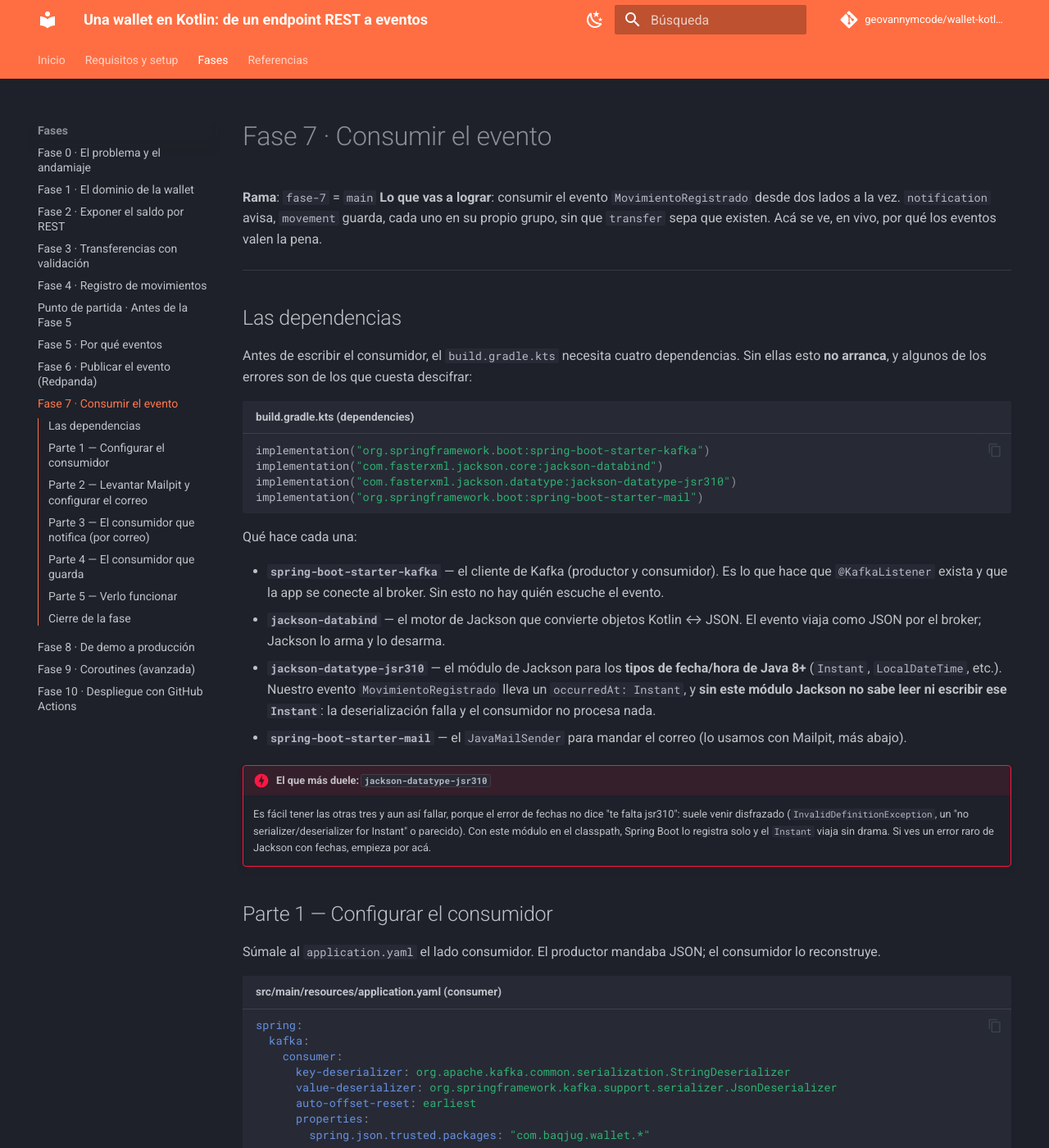
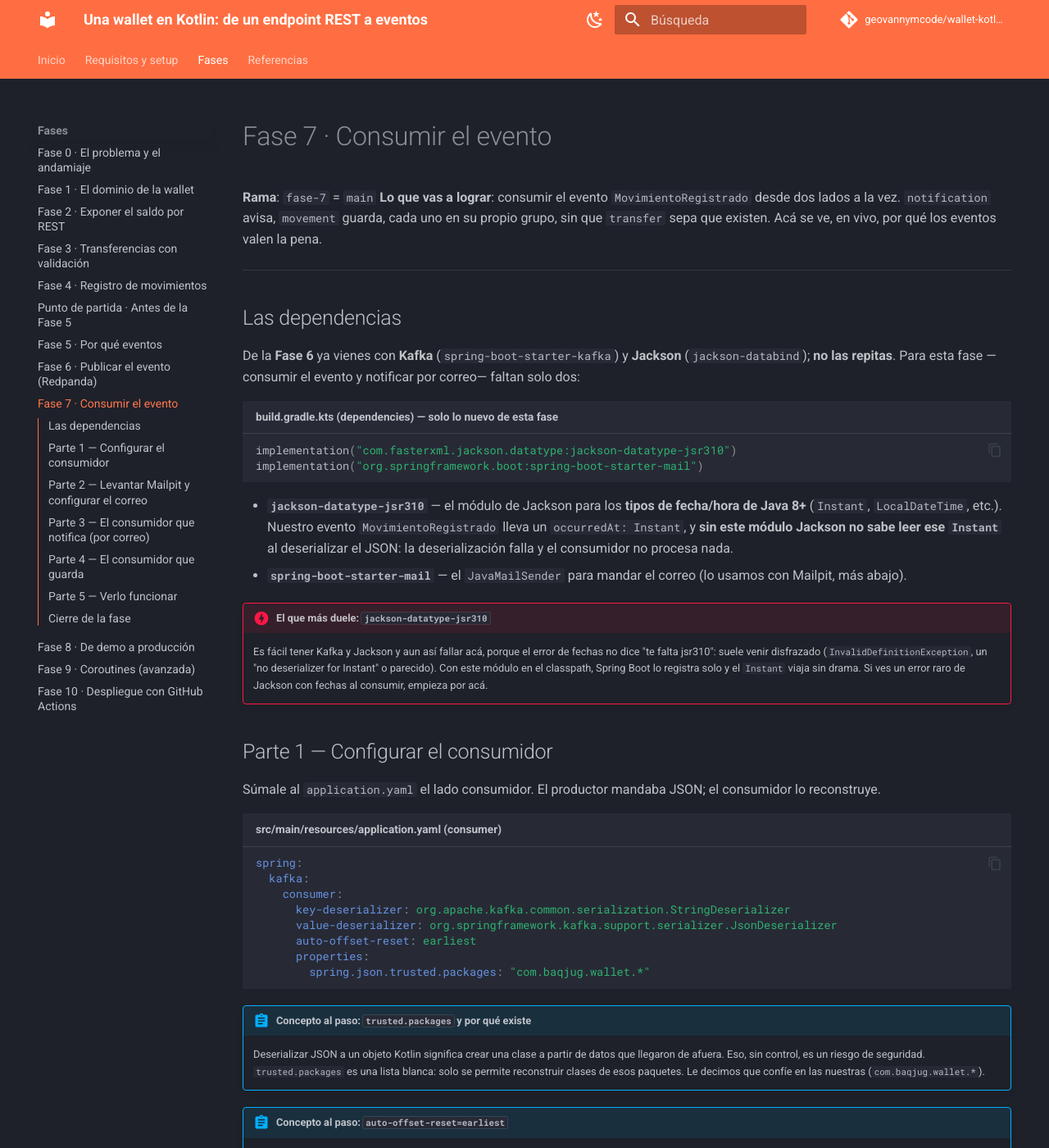
Before and after one commit to geovannymcode/wallet-kotlin-baqjug, an MkDocs documentation site: the page built from docs/fase-07-consumir-evento.md, in a window 1280 px wide and 1400 px high. Shown: the whole window at 82% size. Built offline with MkDocs 1.6.1 and Material for MkDocs 9.7.7, drawn with Linux system fonts in a browser that asks for light colours; comment, search, counter and statistics services are not loaded.

Commit message:
docs(fase-7): no repetir dependencias de la Fase 6 (kafka, jackson-databind); dejar solo jsr310 y mail

````diff
--- a/docs/fase-07-consumir-evento.md
+++ b/docs/fase-07-consumir-evento.md
@@ -7,24 +7,18 @@
 
 ## Las dependencias
 
-Antes de escribir el consumidor, el `build.gradle.kts` necesita cuatro dependencias. Sin ellas esto **no arranca**, y algunos de los errores son de los que cuesta descifrar:
+De la **Fase 6** ya vienes con **Kafka** (`spring-boot-starter-kafka`) y **Jackson** (`jackson-databind`); **no las repitas**. Para esta fase —consumir el evento y notificar por correo— faltan solo dos:
 
-```kotlin title="build.gradle.kts (dependencies)"
-implementation("org.springframework.boot:spring-boot-starter-kafka")
-implementation("com.fasterxml.jackson.core:jackson-databind")
+```kotlin title="build.gradle.kts (dependencies) — solo lo nuevo de esta fase"
 implementation("com.fasterxml.jackson.datatype:jackson-datatype-jsr310")
 implementation("org.springframework.boot:spring-boot-starter-mail")
 ```
 
-Qué hace cada una:
-
-- **`spring-boot-starter-kafka`** — el cliente de Kafka (productor y consumidor). Es lo que hace que `@KafkaListener` exista y que la app se conecte al broker. Sin esto no hay quién escuche el evento.
-- **`jackson-databind`** — el motor de Jackson que convierte objetos Kotlin ↔ JSON. El evento viaja como JSON por el broker; Jackson lo arma y lo desarma.
-- **`jackson-datatype-jsr310`** — el módulo de Jackson para los **tipos de fecha/hora de Java 8+** (`Instant`, `LocalDateTime`, etc.). Nuestro evento `MovimientoRegistrado` lleva un `occurredAt: Instant`, y **sin este módulo Jackson no sabe leer ni escribir ese `Instant`**: la deserialización falla y el consumidor no procesa nada.
+- **`jackson-datatype-jsr310`** — el módulo de Jackson para los **tipos de fecha/hora de Java 8+** (`Instant`, `LocalDateTime`, etc.). Nuestro evento `MovimientoRegistrado` lleva un `occurredAt: Instant`, y **sin este módulo Jackson no sabe leer ese `Instant`** al deserializar el JSON: la deserialización falla y el consumidor no procesa nada.
 - **`spring-boot-starter-mail`** — el `JavaMailSender` para mandar el correo (lo usamos con Mailpit, más abajo).
 
 !!! danger "El que más duele: `jackson-datatype-jsr310`"
-    Es fácil tener las otras tres y aun así fallar, porque el error de fechas no dice "te falta jsr310": suele venir disfrazado (`InvalidDefinitionException`, un "no serializer/deserializer for Instant" o parecido). Con este módulo en el classpath, Spring Boot lo registra solo y el `Instant` viaja sin drama. Si ves un error raro de Jackson con fechas, empieza por acá.
+    Es fácil tener Kafka y Jackson y aun así fallar acá, porque el error de fechas no dice "te falta jsr310": suele venir disfrazado (`InvalidDefinitionException`, un "no deserializer for Instant" o parecido). Con este módulo en el classpath, Spring Boot lo registra solo y el `Instant` viaja sin drama. Si ves un error raro de Jackson con fechas al consumir, empieza por acá.
 
 ## Parte 1 — Configurar el consumidor
 
````
